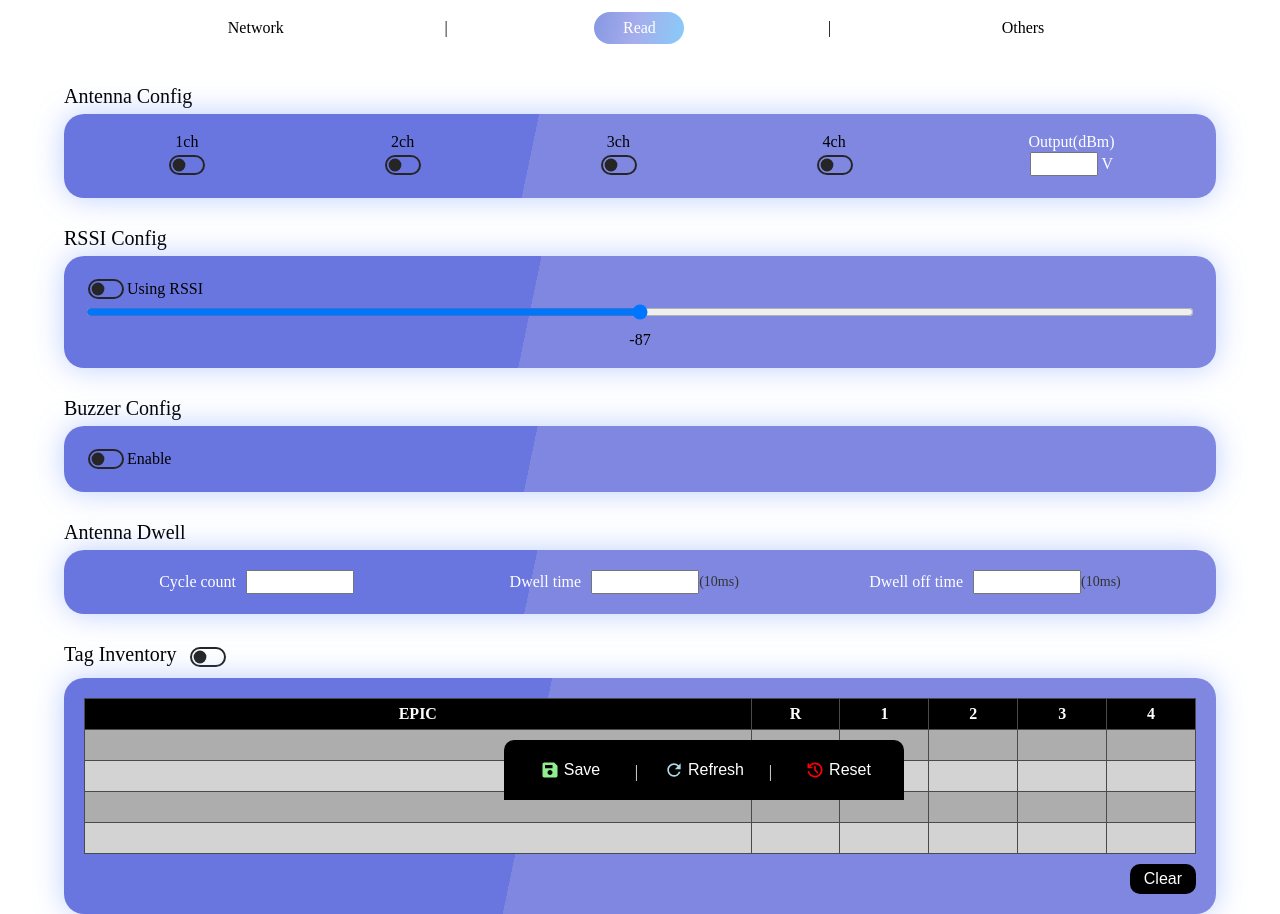
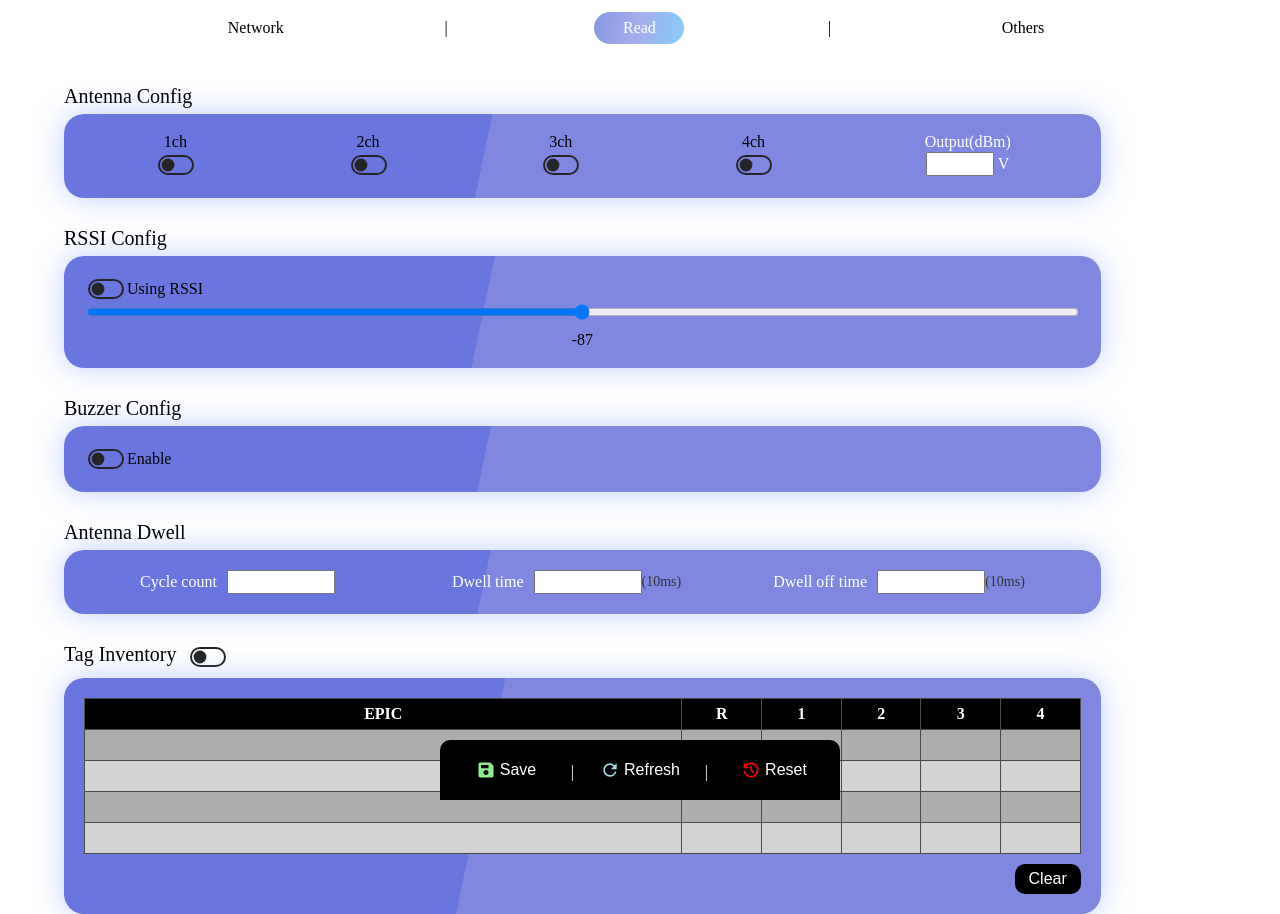
Before and after one commit to joker77z/ex, a plain HTML site: page read.html in a window 1280 px wide. Shown: the top 914 px of the page. Drawn offline with nearby package versions, Linux system fonts and the light colour scheme; a web font is replaced by a local one.

Commit message:
style: common-button들 가운데 정렬

```diff
--- a/common.css
+++ b/common.css
@@ -17,14 +17,15 @@ body {
   justify-content: center;
 }
 
-main,
-.main {
-  margin: 0 20px;
+main {
+  width: 90%;
+  margin: 0 auto;
 }
 
 .container {
   width: 100%;
   max-width: 500px;
+  margin-bottom: 80px;
 }
 
 button {
@@ -168,15 +169,17 @@ nav ul li a {
   position: fixed;
   display: flex;
   justify-content: center;
+  left: 0;
+  right: 0;
+  margin: auto;
   bottom: 0;
-  width: 100%;
+  width: 90%;
 }
 
 .common-button ul {
   display: flex;
   justify-content: space-between;
 
-  bottom: 0;
   width: 100%;
   max-width: 400px;
 
@@ -362,7 +365,7 @@ section {
 /* --------------------------------- common --------------------------------- */
 @media (min-width: 768px) {
   main {
-    margin: 0;
+    margin: 0px;
   }
 
   .container {
--- a/read.css
+++ b/read.css
@@ -27,7 +27,7 @@ section {
 
   display: flex;
   align-items: center;
-  min-width: 340px;
+  /* min-width: 340px; */
 }
 
 .input-label-unit:not(:first-child) {
```
